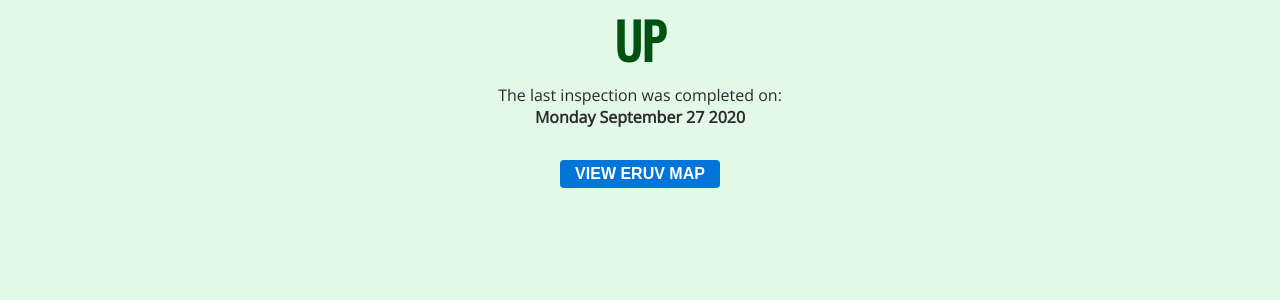
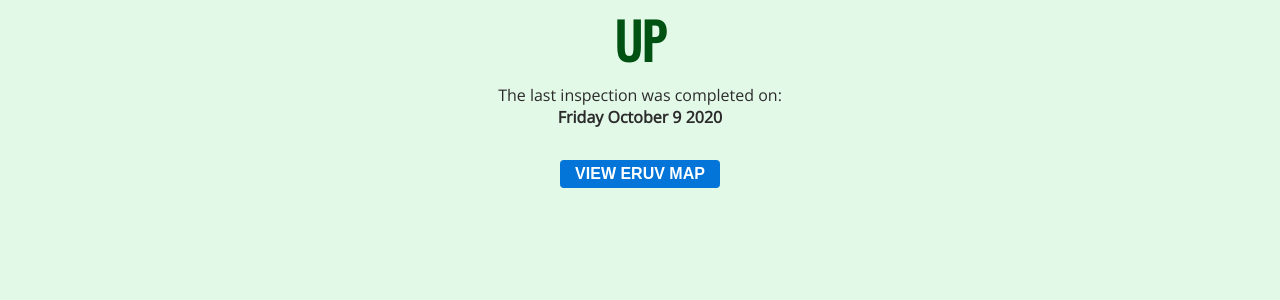
Before and after one commit to MisterGlass/eiruv, a Jekyll site: the page built from docs/index.md, in a window 1280 px wide. Shown: the part 206-506 px from the top of the page. Built offline with Jekyll 4.4.1, drawn with Linux system fonts in a browser that asks for light colours; our own code applies the rules of GitHub Pages for plain Markdown files.

Commit message:
Update eruv_status.yml

```diff
--- a/docs/_data/eruv_status.yml
+++ b/docs/_data/eruv_status.yml
@@ -1,3 +1,3 @@
 status: "Up"
-date: "Monday September 27 2020 "
+date: "Friday October 9 2020 "
 details: ""
```
